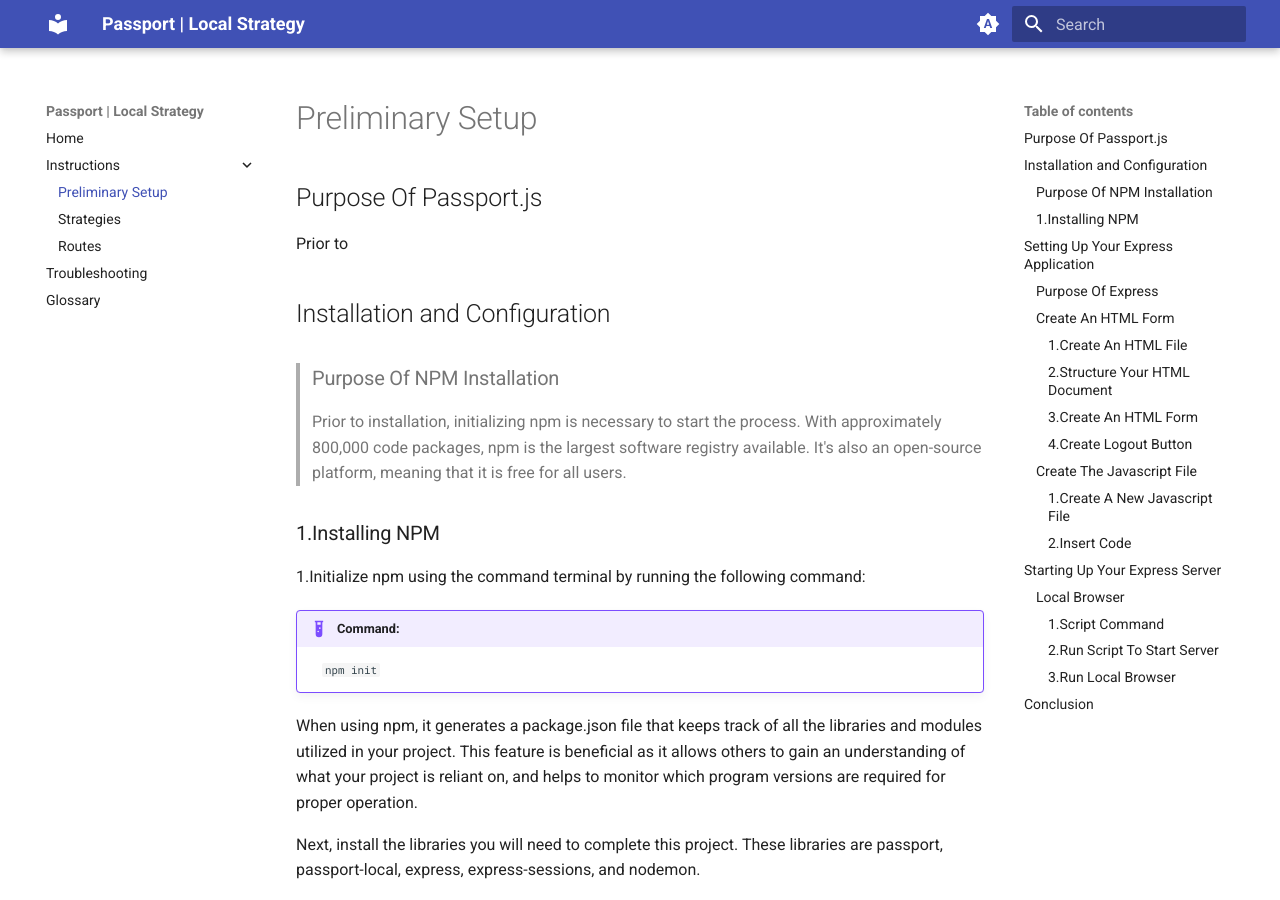
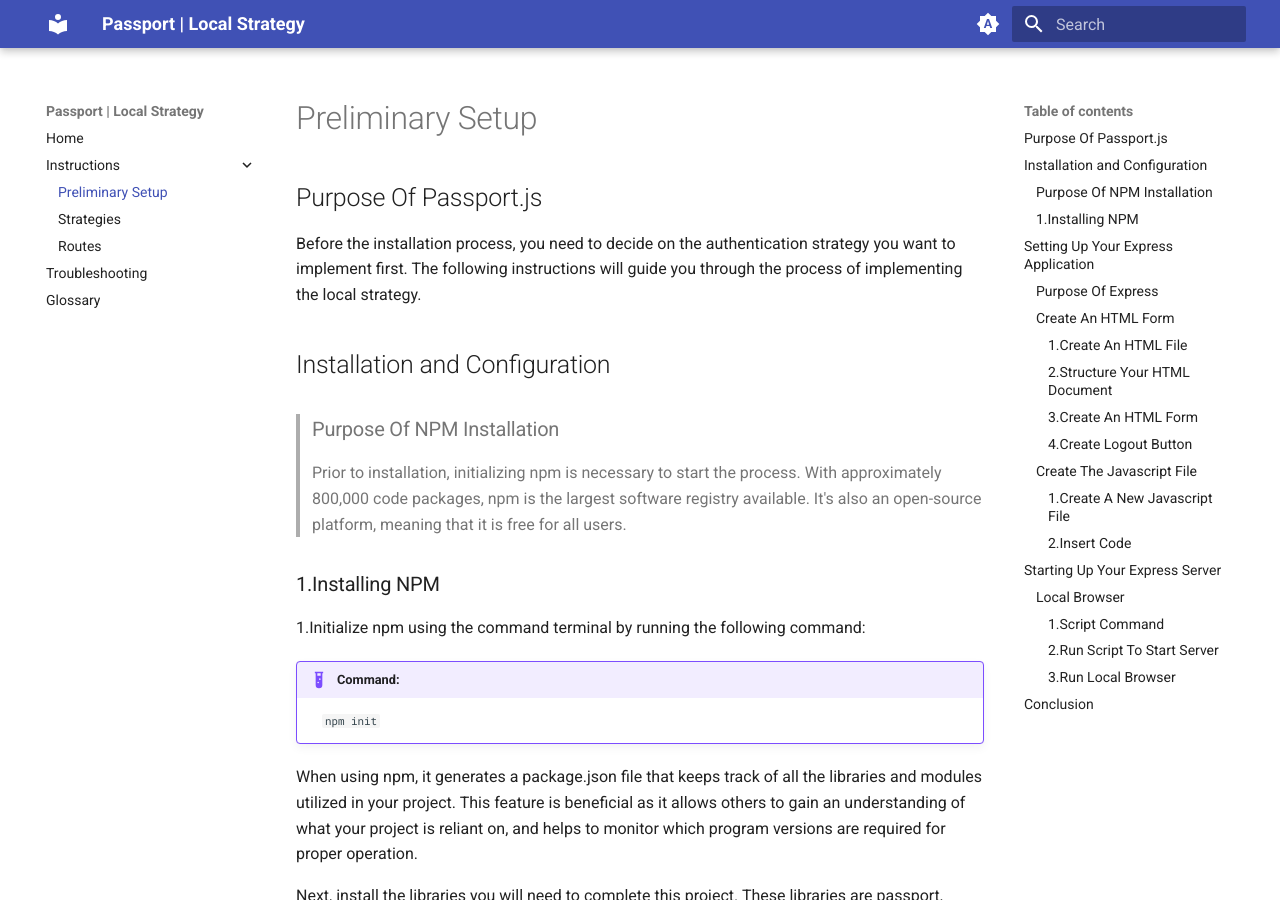
Before and after one commit to breadscorner/Passport.js-LocalStrategyUserDocumentation, an MkDocs documentation site: the page built from docs/preliminary.md, in a window 1280 px wide and 900 px high. Built offline with MkDocs 1.6.1 and Material for MkDocs 9.7.7, drawn with Linux system fonts in a browser that asks for light colours.

Commit message:
add to prelim intro

```diff
--- a/docs/preliminary.md
+++ b/docs/preliminary.md
@@ -2,10 +2,7 @@
 
 ## Purpose Of Passport.js
 
-Prior to
-<!-- Brief intro to describe what you will do in this section -->
-<!-- Installing libraries, setting up your express app -->
-<!-- Set up html page with the form that you will use -->
+Before the installation process, you need to decide on the authentication strategy you want to implement first. The following instructions will guide you through the process of implementing the local strategy.
 
 ## Installation and Configuration
 
```
